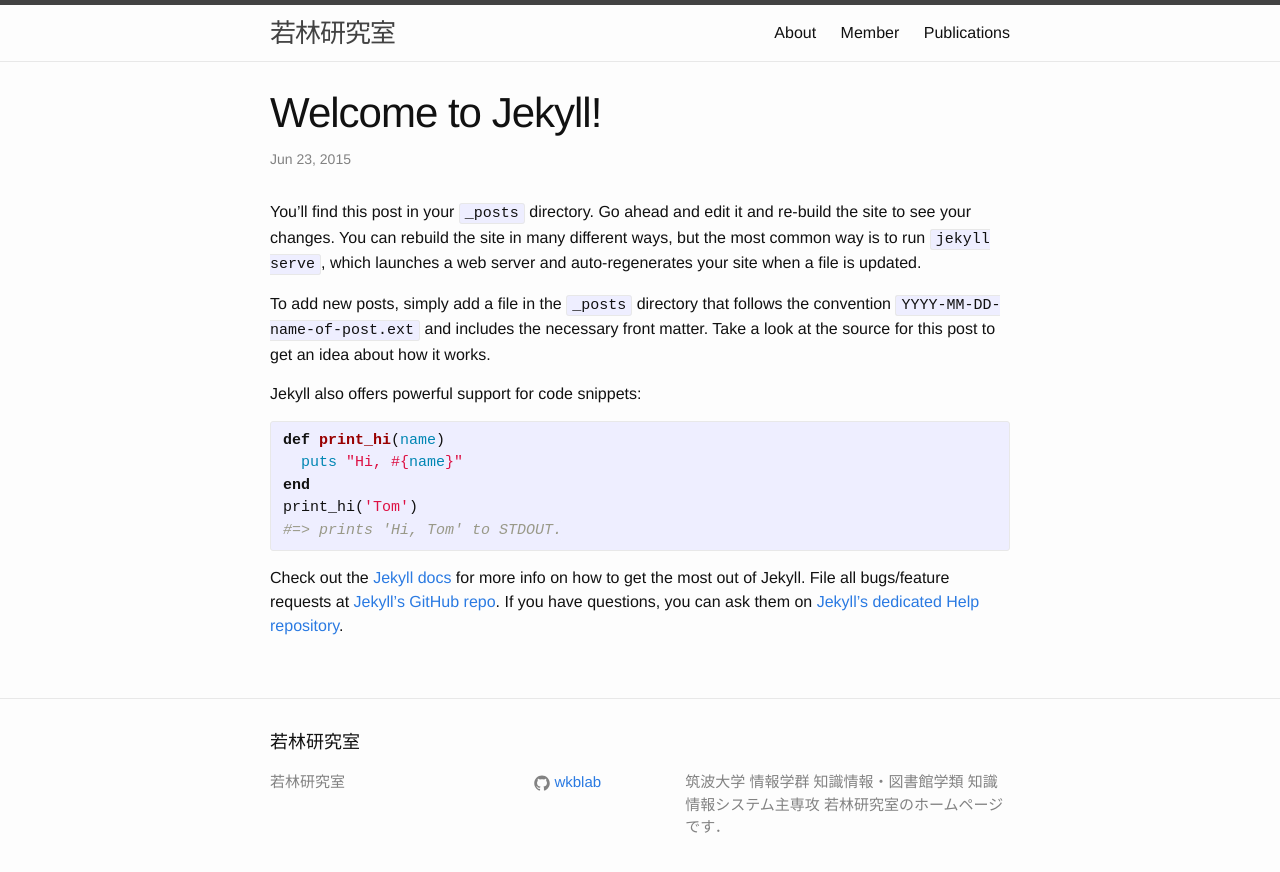
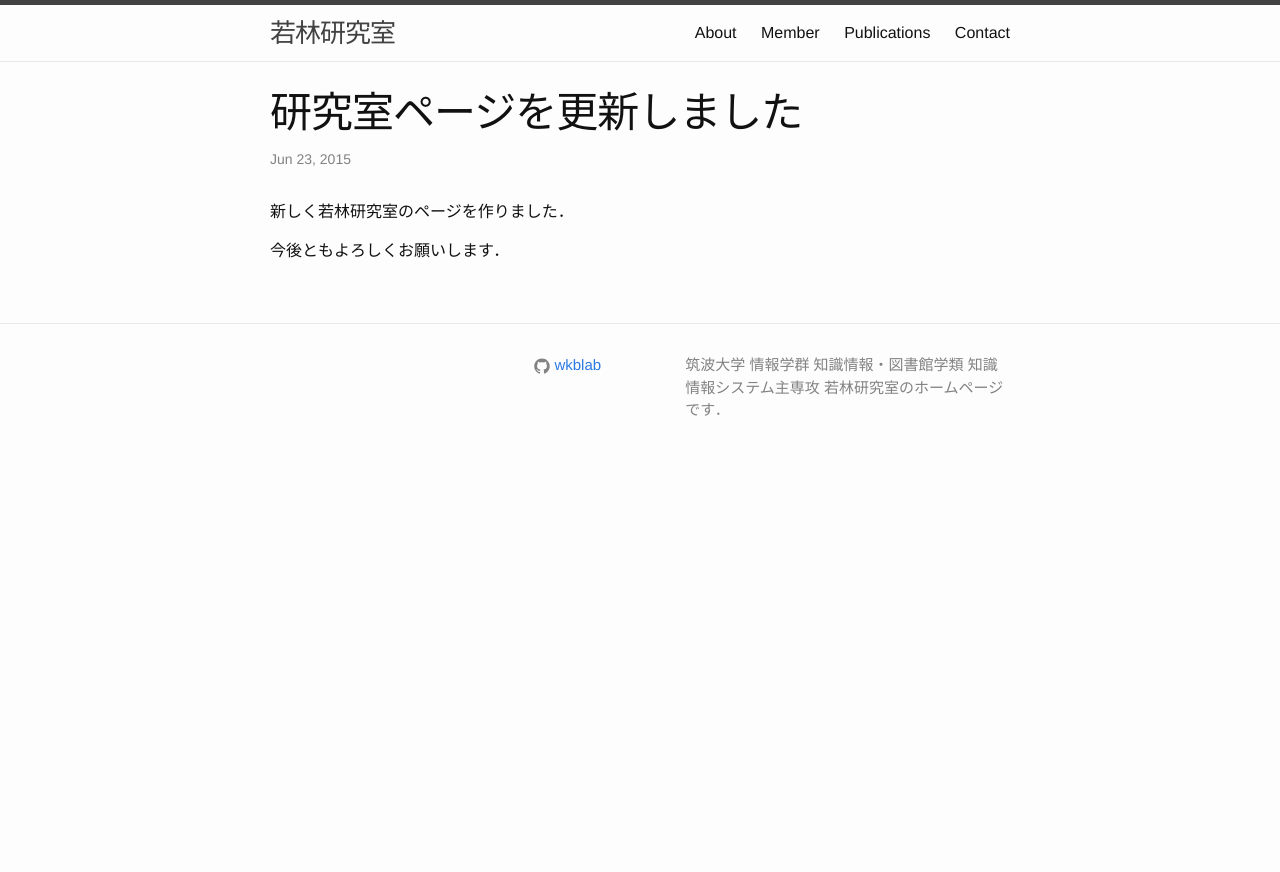
Before and after one commit to tzkwkblab/wkblab, a Jekyll site: the page built from _posts/2015-06-23-welcome-to-jekyll.markdown, in a window 1280 px wide. Shown: the top 872 px of the page. Built offline with Jekyll 4.4.1, drawn with Linux system fonts in a browser that asks for light colours.

Commit message:
add nzw profile and contact page

```diff
--- a/_includes/footer.html
+++ b/_includes/footer.html
@@ -2,12 +2,9 @@
 
   <div class="wrapper">
 
-    <h2 class="footer-heading">{{ site.title }}</h2>
-
     <div class="footer-col-wrapper">
       <div class="footer-col  footer-col-1">
         <ul class="contact-list">
-          <li>{{ site.title }}</li>
           <li><a href="mailto:{{ site.email }}">{{ site.email }}</a></li>
         </ul>
       </div>
--- a/_includes/header.html
+++ b/_includes/header.html
@@ -17,6 +17,7 @@
         <a class="page-link" href="{{ site.baseurl }}/about">About</a>
         <a class="page-link" href="{{ site.baseurl }}/member">Member</a>
         <a class="page-link" href="{{ site.baseurl }}/publications">Publications</a>
+        <a class="page-link" href="{{ site.baseurl }}/contact">Contact</a>
       </div>
     </nav>
 
--- a/_posts/2015-06-23-welcome-to-jekyll.markdown
+++ b/_posts/2015-06-23-welcome-to-jekyll.markdown
@@ -1,25 +1,10 @@
 ---
 layout: post
-title:  "Welcome to Jekyll!"
-date:   2015-06-23 15:06:10
-categories: jekyll update
+title:  "研究室ページを更新しました"
+date:   2015-06-23 17:06:10
+categories: information
 ---
-You’ll find this post in your `_posts` directory. Go ahead and edit it and re-build the site to see your changes. You can rebuild the site in many different ways, but the most common way is to run `jekyll serve`, which launches a web server and auto-regenerates your site when a file is updated.
 
-To add new posts, simply add a file in the `_posts` directory that follows the convention `YYYY-MM-DD-name-of-post.ext` and includes the necessary front matter. Take a look at the source for this post to get an idea about how it works.
+新しく若林研究室のページを作りました．
 
-Jekyll also offers powerful support for code snippets:
-
-{% highlight ruby %}
-def print_hi(name)
-  puts "Hi, #{name}"
-end
-print_hi('Tom')
-#=> prints 'Hi, Tom' to STDOUT.
-{% endhighlight %}
-
-Check out the [Jekyll docs][jekyll] for more info on how to get the most out of Jekyll. File all bugs/feature requests at [Jekyll’s GitHub repo][jekyll-gh]. If you have questions, you can ask them on [Jekyll’s dedicated Help repository][jekyll-help].
-
-[jekyll]:      http://jekyllrb.com
-[jekyll-gh]:   https://github.com/jekyll/jekyll
-[jekyll-help]: https://github.com/jekyll/jekyll-help
+今後ともよろしくお願いします．
--- a/index.html
+++ b/index.html
@@ -4,7 +4,7 @@
 
 <div class="home">
 
-  <h1 class="page-heading">Posts</h1>
+  <h1 class="page-heading">Information</h1>
 
   <ul class="post-list">
     {% for post in site.posts %}
@@ -18,6 +18,4 @@
     {% endfor %}
   </ul>
 
-  <p class="rss-subscribe">subscribe <a href="{{ "/feed.xml" | prepend: site.baseurl }}">via RSS</a></p>
-
 </div>
```
Also changed, not shown: contact.md (added, +16 -0 lines), member.md (+2 -2 lines), member/nzw.md (added, +21 -0 lines).
